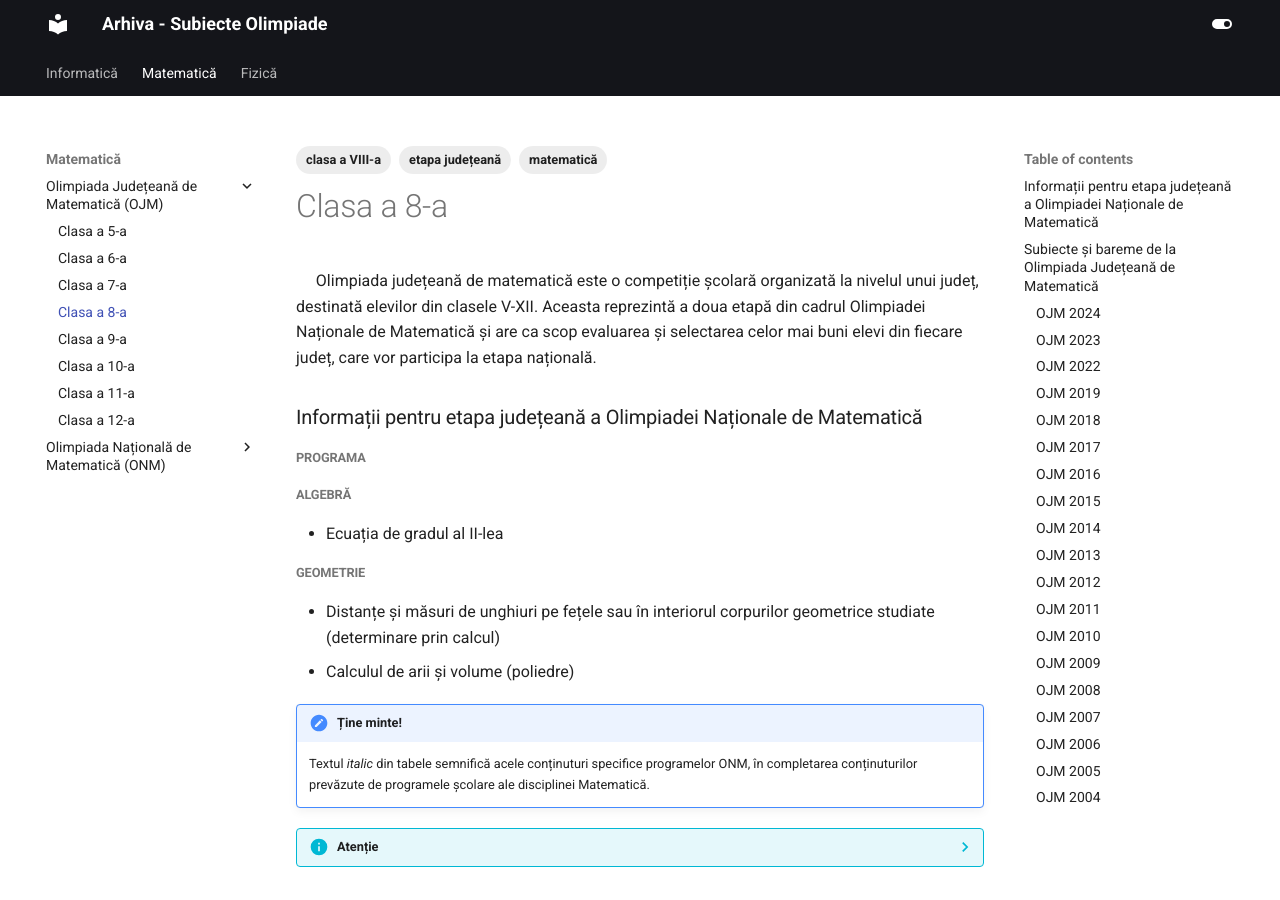
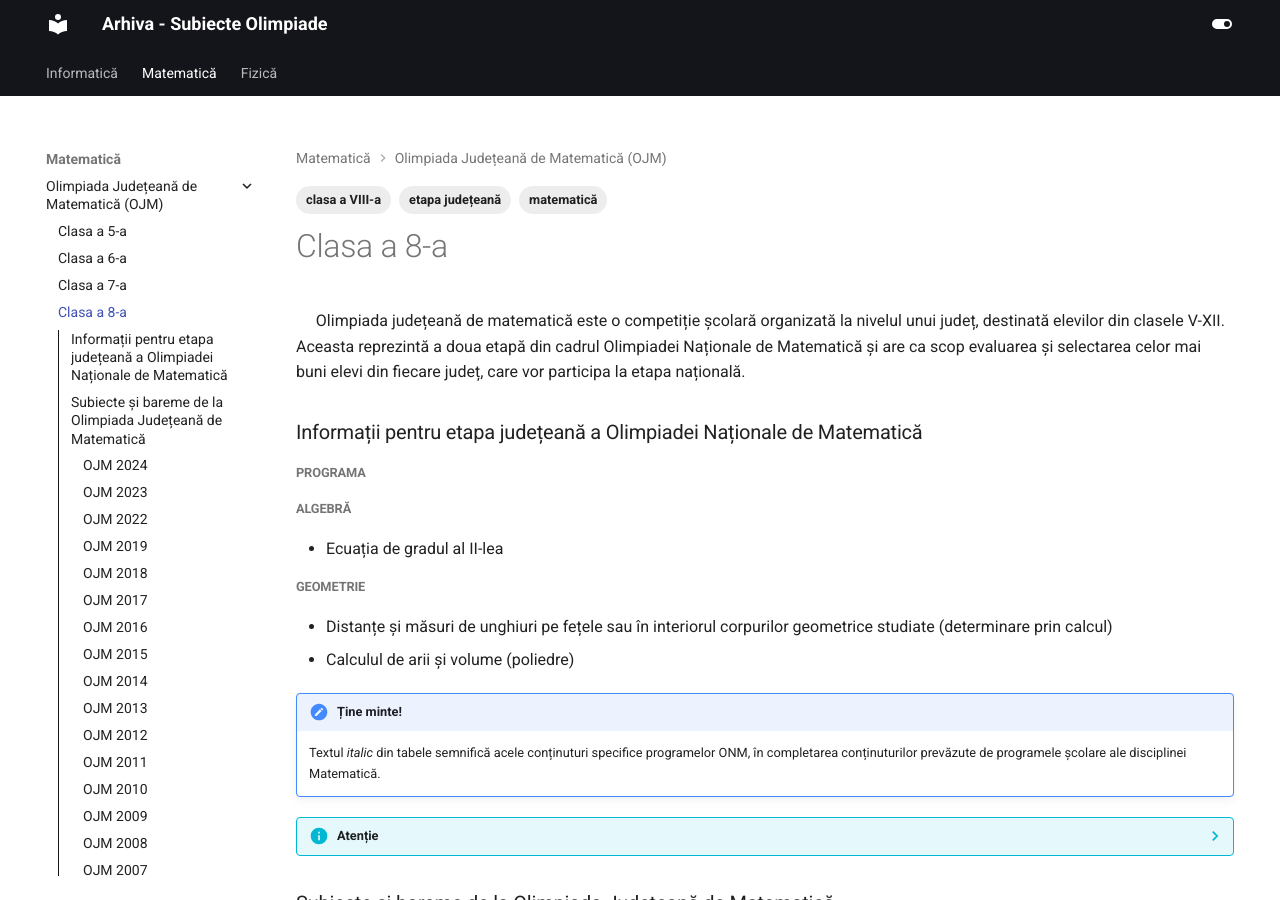
Before and after one commit to woob123/Arhiva-Olimpiade, an MkDocs documentation site: the page built from docs/matematica/OJM/a8a.md, in a window 1280 px wide and 900 px high. Built offline with MkDocs 1.6.1 and Material for MkDocs 9.7.7, drawn with Linux system fonts in a browser that asks for light colours.

Commit message:
deploy to github pages?

```diff
--- a/mkdocs.yml
+++ b/mkdocs.yml
@@ -45,7 +45,8 @@ theme:
     - navigation.top
     - navigation.tabs
     - header.autohide
-    - toc.follow
+    - toc.integrate
+    - navigation.path
 
 plugins:
   - tags
```
Also changed, not shown: 1 other file.
